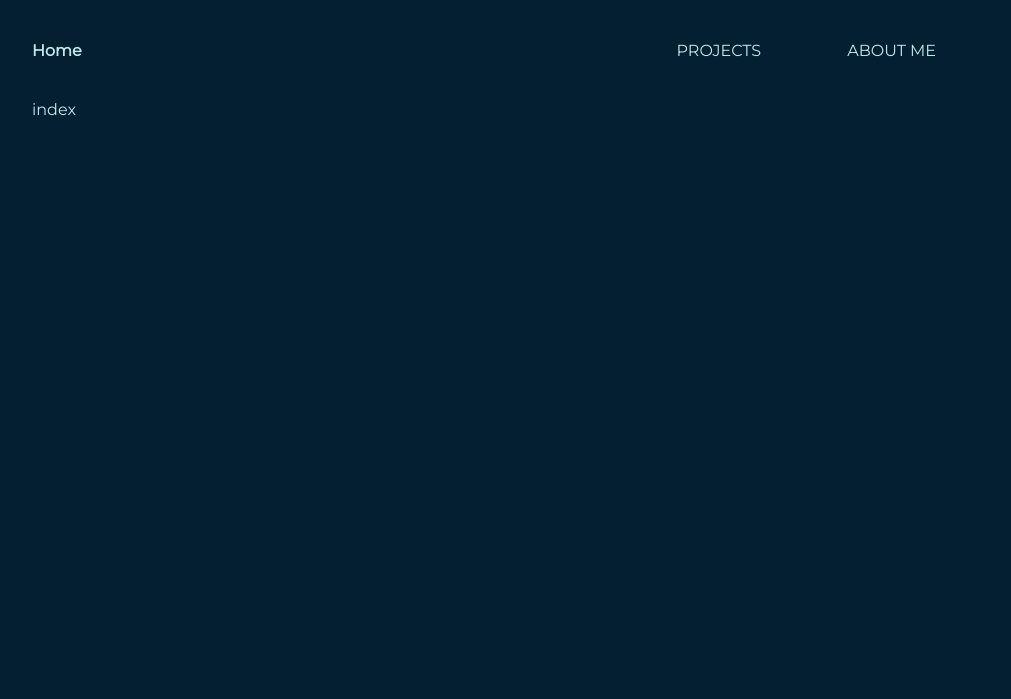
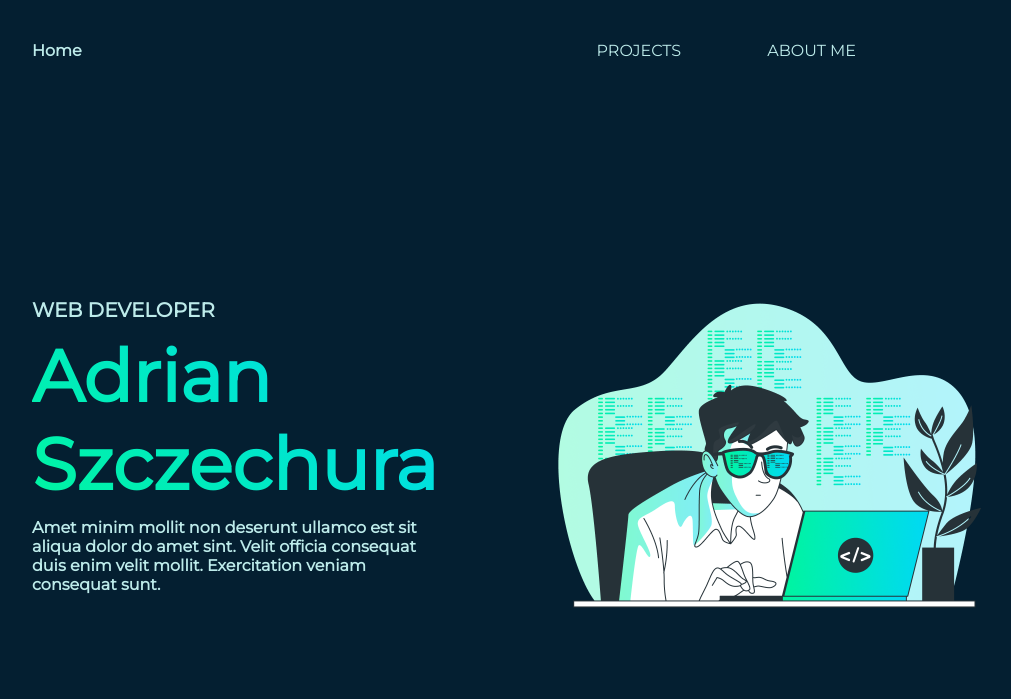
Before and after one commit to oevadee/portfolio, a Gatsby site: page / in a window 1280 px wide. Shown: the whole page, without its empty margins (156-1167 px from the left). Built offline with nearby package versions, Linux system fonts and the light colour scheme; Gatsby itself is replaced by a stand-in of ours.

Commit message:
feat: add font-sizes to theme, about-me section

```diff
--- a/src/layouts/index.tsx
+++ b/src/layouts/index.tsx
@@ -6,6 +6,7 @@ import { theme } from "styles/theme";
 
 const SWrapper = styled.div`
   width: 100%;
+  max-width: 1200px;
   min-height: 100vh;
   padding: 0 11.75rem;
 `;
--- a/src/styles/GlobalStyles.ts
+++ b/src/styles/GlobalStyles.ts
@@ -2,10 +2,13 @@ import { createGlobalStyle } from "styled-components";
 
 export const GlobalStyle = createGlobalStyle`
 * {
+    font-size: 16px;
     font-family: 'Montserrat', sans-serif;
     box-sizing: border-box;
     letter-spacing: 0;
     color: #BDEBEA;
+    margin: 0;
+    padding: 0;
 }
 html {
     background: #041F31;
@@ -24,7 +27,6 @@ html {
     }
 }
 body {
-    margin: 0;
     -webkit-font-smoothing: antialiased;
     -moz-osx-font-smoothing: grayscale;
     font-weight: normal;
--- a/src/styles/theme.ts
+++ b/src/styles/theme.ts
@@ -4,6 +4,12 @@ export const theme = {
     gradient: "linear-gradient(45deg, #00F5A0, #00D9F5);",
     white: "#BDEBEA",
   },
+  font: {
+    size: {
+      bigger: "1.25rem",
+      biggest: "4.5rem",
+    },
+  },
   dimentions: {
     nav: "6.25rem",
   },
--- a/src/views/index/index.tsx
+++ b/src/views/index/index.tsx
@@ -1,5 +1,10 @@
 import React from "react";
+import { AboutMeSection } from "./sections/about-me-section";
 
 export const IndexView = () => {
-  return <div>index</div>;
+  return (
+    <div>
+      <AboutMeSection />
+    </div>
+  );
 };
--- /dev/null
+++ b/src/views/index/sections/about-me-section/index.tsx
@@ -0,0 +1,81 @@
+import { graphql, useStaticQuery } from "gatsby";
+import { GatsbyImage } from "gatsby-plugin-image";
+import React from "react";
+import styled from "styled-components";
+
+const SSection = styled.section`
+  margin-top: 6rem;
+  display: flex;
+  align-items: center;
+  justify-content: space-between;
+  gap: 5.3125rem;
+`;
+
+const STextWrapper = styled.h2`
+  display: flex;
+  flex-direction: column;
+  align-items: left;
+  text-align: left;
+  gap: 0.625rem;
+`;
+
+const SHeader = styled.h2`
+  font-size: ${({ theme }) => theme.font.size.bigger};
+  text-transform: uppercase;
+`;
+
+const SName = styled.p`
+  font-size: 4.5rem;
+  font-weight: 600;
+  background: ${({ theme }) => theme.colors.gradient};
+  -webkit-text-fill-color: transparent;
+  -webkit-background-clip: text;
+`;
+
+const SDescription = styled.p`
+  max-width: 34.125rem;
+`;
+
+const SImageWrapper = styled.div``;
+
+const SImage = styled(GatsbyImage)`
+  width: 500px;
+  height: 500px;
+`;
+
+export const AboutMeSection = () => {
+  const data = useStaticQuery(graphql`
+    query Nerd {
+      nerd: file(relativePath: { eq: "nerd.png" }) {
+        id
+        childImageSharp {
+          gatsbyImageData(
+            placeholder: BLURRED
+            formats: [AUTO, WEBP, AVIF]
+            layout: FULL_WIDTH
+          )
+        }
+      }
+    }
+  `);
+
+  return (
+    <SSection>
+      <STextWrapper>
+        <SHeader>Web developer</SHeader>
+        <SName>Adrian Szczechura</SName>
+        <SDescription>
+          Amet minim mollit non deserunt ullamco est sit aliqua dolor do amet
+          sint. Velit officia consequat duis enim velit mollit. Exercitation
+          veniam consequat sunt.
+        </SDescription>
+      </STextWrapper>
+      <SImageWrapper>
+        <SImage
+          image={data.nerd.childImageSharp.gatsbyImageData}
+          alt="Software engineer"
+        />
+      </SImageWrapper>
+    </SSection>
+  );
+};
```
Also changed, not shown: src/images/nerd.png (added).
